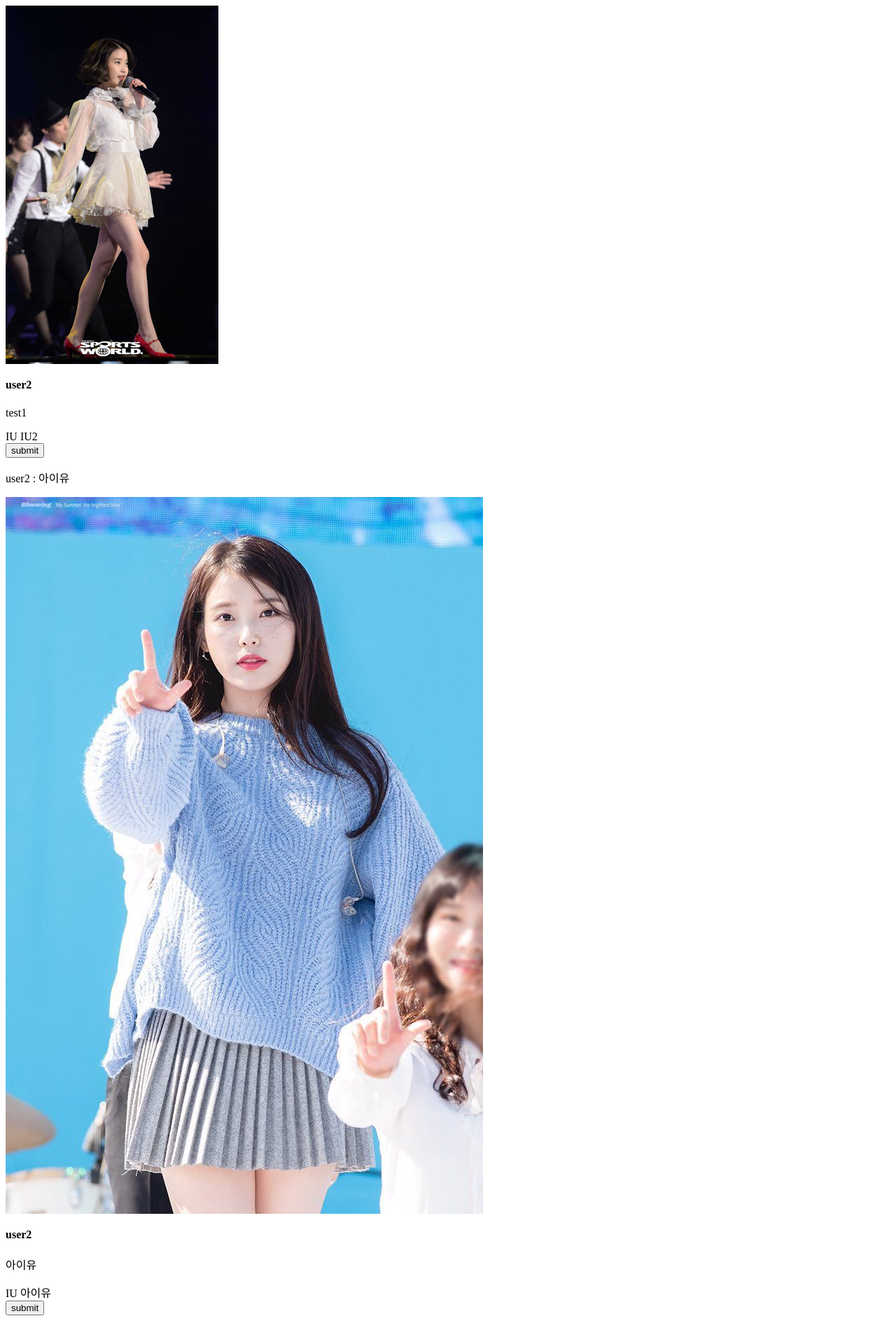
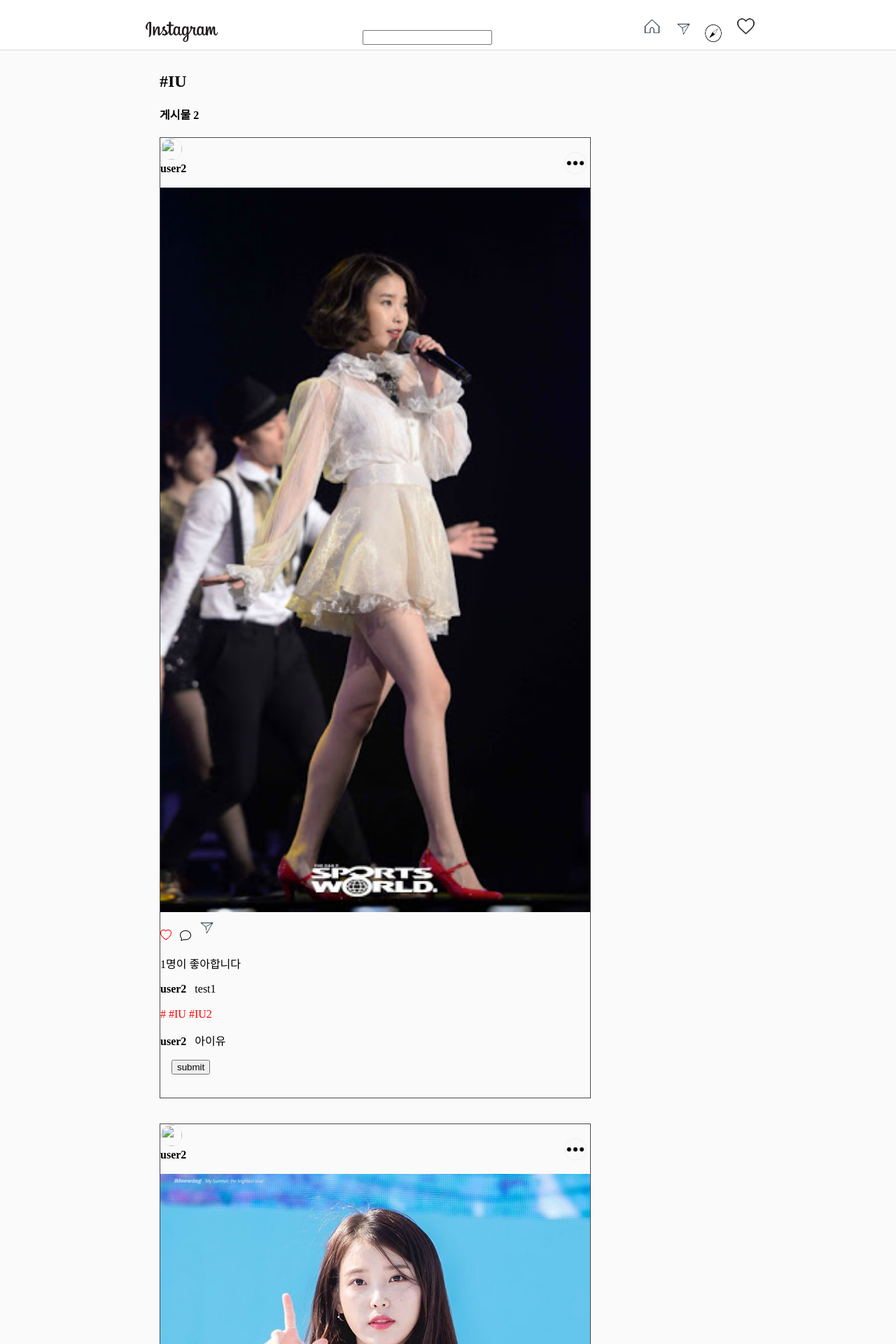
Before and after one commit to eastheat10/instagram, a Django app: a page that uses instagram/insta/templates/insta/hashtag.html in a window 1280 px wide. Shown: the top 1920 px of the page at 70% size. Before the commit the page ends 1879 px from the top, so only its background shows below. Run offline with Django 3.2, Linux system fonts and the light colour scheme; data comes from the database, SQL or seed files in the repository; both versions use the stored data as it was after the commit; tables that the repository leaves empty hold one stand-in row (values such as "Sample post"); some libraries are stand-ins or nearby versions.

Commit message:
hashtag page

```diff
--- a/instagram/insta/static/insta/css/style.css
+++ b/instagram/insta/static/insta/css/style.css
@@ -4,6 +4,13 @@
     font-weight: normal;
     font-style: normal;
 }
+
+a{
+    text-decoration: none
+}
+a:link { color: red; text-decoration: none;}
+a:visited { color: black; text-decoration: none;}
+a:hover { color: blue; text-decoration: underline;}
 
 .instalogo{
     width: 103px;
@@ -37,6 +44,7 @@
 .heart{
     width: 45px;
     height: 45px;
+    margin-top: 15px;
 }
 #search_input{
     border: solid 1px #dbdbdb;
@@ -161,3 +169,8 @@ body {
     font-size: 10px;
     color: #8f8f8f;
 }
+.max-small {
+    width: auto; height: auto;
+    max-width: 100px;
+    max-height: 100px;
+}
--- a/instagram/insta/templates/insta/base.html
+++ b/instagram/insta/templates/insta/base.html
@@ -7,20 +7,28 @@
     <meta charset="utf-8">
     <meta name="viewport" content="width=device-width, initial-scale=1, shrink-to-fit=no">
 
-    <!-- Bootstrap CSS -->
+    <!-- Bootstrap CSS
     <link rel="stylesheet" href="https://stackpath.bootstrapcdn.com/bootstrap/4.5.0/css/bootstrap.min.css" integrity="sha384-9aIt2nRpC12Uk9gS9baDl411NQApFmC26EwAOH8WgZl5MYYxFfc+NcPb1dKGj7Sk" crossorigin="anonymous">
-    <link rel="stylesheet" href="{% static 'insta/css/style.css' %}">
+     -->
+    <link rel="stylesheet"  type="text/css" href="{% static 'insta/css/style.css' %}">
 
+    <script src="{% static 'insta/js/style.js' %}"></script>
     <script src="https://code.jquery.com/jquery-3.5.1.slim.min.js" crossorigin="anonymous"></script>
-    <script src="{% static 'insta/js/style.js' %}"></script>
     <script src="https://kit.fontawesome.com/bd40ddfae2.js" crossorigin="anonymous"></script>
     <title>Instagram</title>
+    <style>
+        a { text-decoration: none; color: black; }
+        a:visited { text-decoration: none; }
+        a:hover { text-decoration: none; }
+        a:focus { text-decoration: none; }
+        a:hover, a:active { text-decoration: none; }
+    </style>
 
   </head>
   <body>
     <div class="nav_container">
         <div class="left">
-            <a href="{% url 'main' %}">
+            <a href="{% url 'main' %}" style="text-decoration:none">
                 <img class="instalogo" src="{% static 'insta/img/insta_logo.png' %}">
             </a>
         </div>
@@ -31,20 +39,14 @@
         </div>
         <div class="right">
             {% if user.is_authenticated %}
-                <a href="{% url 'logout' %}"> sign out</a>
+                <a href="{% url 'logout' %}" style="text-decoration:none"> sign out</a>
             {% endif %}
-            <a href="{% url 'main' %}">
+            <a href="{% url 'main' %}" style="text-decoration:none">
                 <img class="home" src="{% static 'insta/img/insta_home.png' %}">
             </a>
             <img class="dm" src="{% static 'insta/img/insta_dm.png' %}">
             <img class="compass" src="{% static 'insta/img/insta_compass.png' %}">
             <img class="heart" src="{% static 'insta/img/insta_heart.png' %}">
-            <a href="{% url 'mypage' %}"><img class="profile_image" src="{{ users.profile_image.url }}" alt="">a</a>
-            <button type="button" class="btn btn-default" title="{{ user.username }}"
-                data-container="body" data-toggle="popover" data-placement="bottom"
-                data-content="Vivamus sagittis lacus vel augue laoreet rutrum faucibus.">
-		        {{ user.username }}
-	        </button>
         </div>
     </div>
     <div class="container">
--- a/instagram/insta/templates/insta/hashtag.html
+++ b/instagram/insta/templates/insta/hashtag.html
@@ -1,44 +1,79 @@
-{% block content %}
+{% extends 'insta/base.html' %}
+{% load static %}
+{% block header %}
+<div class="main">
+<div class="hashtag_name">
+<h2>#{{ hashtag.name }}</h2>
+<h4>게시물 {{ hashtag.post_set.count }}</h4>
+</div>
+<div class="hashtag_post">
 {% for post in hashtag.post_set.all %}
+<div class="card">
+  <header>
+      <div class="info123">
+      <img src="" alt="">
+      <div class="username">{{ post.writer }}</div>
 
-<section>
-  <div class="container">
-    <div class="row align-items-center">
-      <div class="col-lg-6 order-lg-2">
-        <div class="p-5">
+      <br>
+      </div>
+      <img class="dot3" src="{% static 'insta/img/dot3.png' %}">
+  </header>
+  <div class="card_image">
       {% if post.image %}
-          <img class="img-fluid rounded-circle" src="{{ post.image.url }}" alt="">
+          <img src="{{ post.image.url }}" alt="">
       {% endif %}
   </div>
+
+  <div class="function1">
+      <a href="{% url 'like' pk=post.pk %}">
+      {% if user in post.likes.all %}
+          <svg width="1em" height="1em" viewBox="0 0 16 16" class="bi bi-heart-fill" fill="currentColor" xmlns="http://www.w3.org/2000/svg">
+          <path fill-rule="evenodd" d="M8 1.314C12.438-3.248 23.534 4.735 8 15-7.534 4.736 3.562-3.248 8 1.314z"/>
+          </svg>
+      {% else %}
+          <svg width="1em" height="1em" viewBox="0 0 16 16" class="bi bi-heart" fill="currentColor" xmlns="http://www.w3.org/2000/svg">
+          <path fill-rule="evenodd" d="M8 2.748l-.717-.737C5.6.281 2.514.878 1.4 3.053c-.523 1.023-.641 2.5.314 4.385.92 1.815 2.834 3.989 6.286 6.357 3.452-2.368 5.365-4.542 6.286-6.357.955-1.886.838-3.362.314-4.385C13.486.878 10.4.28 8.717 2.01L8 2.748zM8 15C-7.333 4.868 3.279-3.04 7.824 1.143c.06.055.119.112.176.171a3.12 3.12 0 0 1 .176-.17C12.72-3.042 23.333 4.867 8 15z"/>
+          </svg>
+      {% endif %}
+      </a>&nbsp;
+      <span>
+          <svg width="1em" height="1em" viewBox="0 0 16 16" class="bi bi-chat" fill="currentColor" xmlns="http://www.w3.org/2000/svg">
+              <path fill-rule="evenodd" d="M2.678 11.894a1 1 0 0 1 .287.801 10.97 10.97 0 0 1-.398 2c1.395-.323 2.247-.697 2.634-.893a1 1 0 0 1 .71-.074A8.06 8.06 0 0 0 8 14c3.996 0 7-2.807 7-6 0-3.192-3.004-6-7-6S1 4.808 1 8c0 1.468.617 2.83 1.678 3.894zm-.493 3.905a21.682 21.682 0 0 1-.713.129c-.2.032-.352-.176-.273-.362a9.68 9.68 0 0 0 .244-.637l.003-.01c.248-.72.45-1.548.524-2.319C.743 11.37 0 9.76 0 8c0-3.866 3.582-7 8-7s8 3.134 8 7-3.582 7-8 7a9.06 9.06 0 0 1-2.347-.306c-.52.263-1.639.742-3.468 1.105z"/>
+          </svg>
+      </span>
+      <span>
+          <img class="dm" src="{% static 'insta/img/insta_dm.png' %}">
+      </span>
   </div>
-      <div class="col-lg-6 order-lg-1">
-        <div class="p-5">
-          <h4 class="display-4">{{post.writer}}</h4>
-          <h2 class="display-4">{{post.title}}</h2>
-          <p> {{post.content}} </p>
 
+  <p> {{ post.likes.count }}명이 좋아합니다 </p>
+
+  <div class="info">
+      <div>
+      <span class="username">{{ post.writer }}</span> &nbsp;
+      {{ post.content }}
+      </div>
+  </div><br>
       <span>
           {% for hashtag in post.hashtags.all %}
-              {{ hashtag.name }}
+            <a href="/hashtag/{{ hashtag.name }}"> #{{ hashtag.name }} </a>
           {% endfor %}
-          </span><br>
-          <!--
-          <a href="{% url 'update' pk=post.pk %}"> 수정하기 </a>
-          <a href="{% url 'delete' pk=post.pk %}"> 삭제하기 </a>
-          -->
+      </span>    <br>
+
+  <div class="comment_form">
+      {% for comment in post.comments.all %}
+          <p> <span class="username">{{ comment.c_writer }}</span> &nbsp; {{ comment.text }}</p>
+      {% endfor %}
   </div>
-
+  <div class="comment">
+      <form method="POST" action="/comment/{{ post.id }}">
           {% csrf_token %}
-          {{ comment_form.as_p }}
+          {{ comment_form }}
           <input type="submit" value="submit">
-
-        {% for comment in post.comments.all %}
-          <p> {{ comment.c_writer }} : {{ comment.text }}</p>
+      </form>
+  </div>
+</div><br><br>
 {% endfor %}
-
 </div>
 </div>
-      </div>
-</section>
-{% endfor %}
 {% endblock %}
--- a/instagram/insta/views.py
+++ b/instagram/insta/views.py
@@ -70,10 +70,10 @@ def delete(request, pk):
     post.delete()
     return redirect('main')
 
-def mypage(request):
-    users = CustomUser.objects.all()
-    userForms = UserForm
-    return render(request, 'insta/mypage.html', {"userForms": userForms})
+def mypage(request, pk):
+    users = CustomUser.objects.get(username=pk)
+    posts = Post.objects.filter(writer=users)
+    return render(request, 'insta/mypage.html', {"users": users, "posts": posts})
 
 def signin(request):
     signin_form = SigninForm()
--- a/instagram/instagram/urls.py
+++ b/instagram/instagram/urls.py
@@ -24,8 +24,7 @@ urlpatterns = [
     path('admin/', admin.site.urls),
     path('', insta.views.main, name='main'),
     path('create', insta.views.create, name='create'),
-    path('hashtag', insta.views.hashtag, name='hashtag'),
-    path('mypage', insta.views.mypage, name='mypage'),
+    path('mypage/<str:pk>', insta.views.mypage, name='mypage'),
     path('signin', insta.views.signin, name='signin'),
     path('signup', insta.views.signup, name='signup'),
     path('delete/<int:pk>', insta.views.delete, name='delete'),
```
Also changed, not shown: instagram/insta/templates/insta/main.html (+9 -3 lines), instagram/insta/templates/insta/mypage.html (+1 -7 lines), instagram/db.sqlite3, instagram/media/images/iu123.jpg (added), instagram/media/images/iu123123.jpg (added), instagram/media/images/iuaboard.jpg (added), instagram/media/images/iubanana.jpg (added), instagram/media/images/iulegend.jpg (added), instagram/media/images/iulegend2.jpg (added), instagram/media/images/iupinkshoes.jpg (added), instagram/media/images/iuyi.jpg (added), instagram/media/images/ume.jpg (added), instagram/media/images/아이유_레옹.jpg (added). Lines whose indentation alone changed are shown as unchanged.
